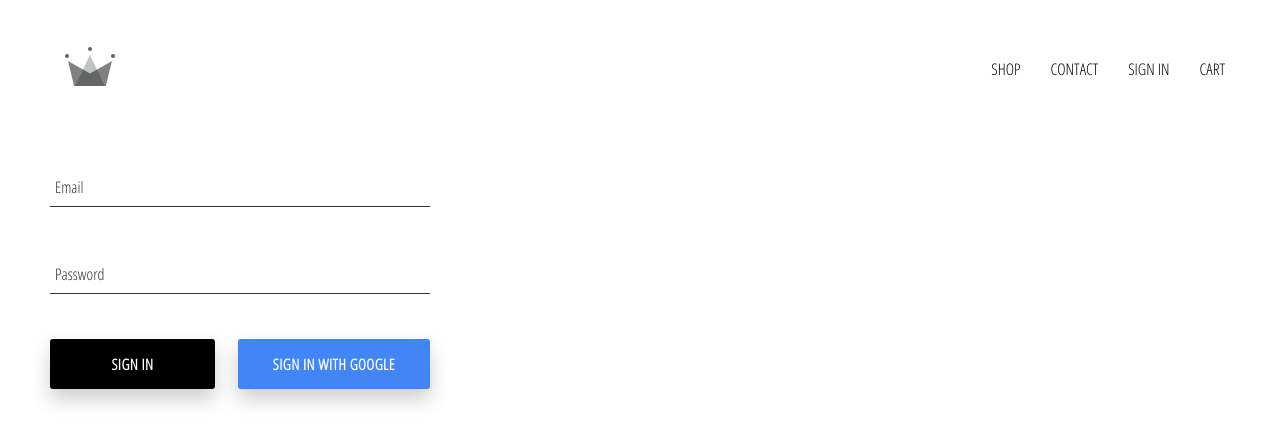
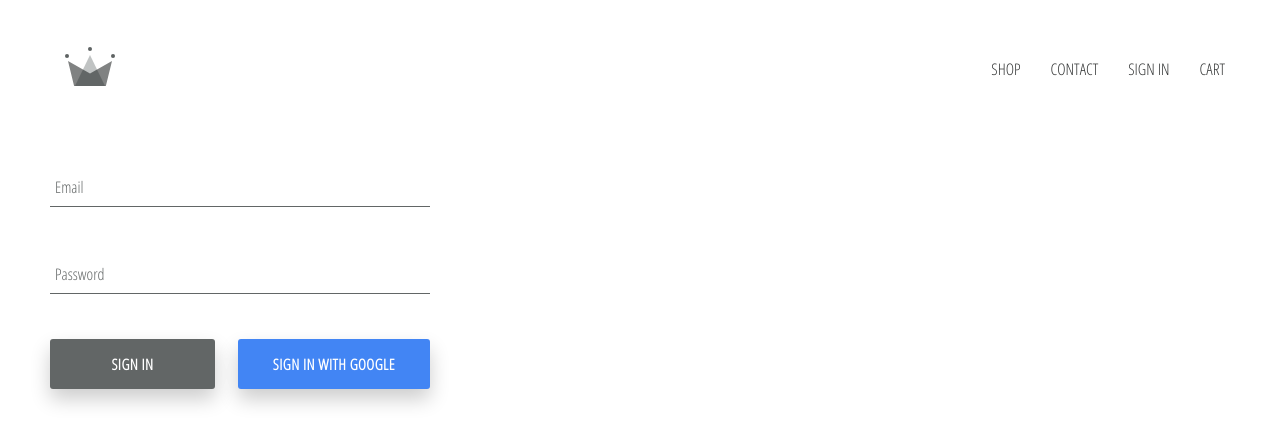
Before and after one commit to mohammadmaninang94/crwn-clothingv5, a React (Create React App) app: page /signin in a window 1280 px wide. Shown: the top 444 px of the page. Built offline with nearby package versions, Linux system fonts and the light colour scheme; no server answers.

Commit message:
storing user data in cloud firestore

```diff
--- a/src/App.js
+++ b/src/App.js
@@ -1,7 +1,7 @@
 import React from 'react';
 import { Switch, Route } from 'react-router-dom';
 
-import { auth } from './firebase/firebase.utils';
+import { auth, createUserProfileDocument } from './firebase/firebase.utils';
 
 import Header from './components/header/header.component';
 import HomePage from './pages/home-page/home-page.component';
@@ -23,9 +23,24 @@ class App extends React.Component {
   unsubscribeFromAuth = null;
 
   componentDidMount() {
-    this.unsubscribeFromAuth = auth.onAuthStateChanged(user => {
-      this.setState({ currentUser: user });
-      console.log(user);
+    this.unsubscribeFromAuth = auth.onAuthStateChanged(async userAuth => {
+      if (userAuth) {
+        const { userSnapshot } = await createUserProfileDocument(userAuth);
+
+        if (userSnapshot.exists) {
+          const userObject = userSnapshot.data();
+
+          this.setState({
+            currentUser: {
+              id: userSnapshot.id,
+              ...userObject
+            }
+          })
+        }
+
+      } else {
+        this.setState({ currentUser: userAuth });
+      }
     });
   }
 
--- a/src/components/custom-button/custom-button.styles.scss
+++ b/src/components/custom-button/custom-button.styles.scss
@@ -11,16 +11,16 @@
   font-family: inherit;
   letter-spacing: 0.5px;
   text-transform: uppercase;
-  background-color: var(--color-black);
+  background-color: var(--color-black-light);
   color: var(--color-white);
-  box-shadow: 0 1rem 2rem rgba(0, 0, 0, 0.2);
+  box-shadow: 0 1rem 2rem rgba(var(--color-black-rgb), 0.2);
   transition: all 0.1s ease-in;
   cursor: pointer;
 
   &:hover,
   &:active {
-    background-color: var(--color-black-light);
-    box-shadow: 0 0.5rem 1rem rgba(0, 0, 0, 0.2);
+    background-color: var(--color-black);
+    box-shadow: 0 0.5rem 1rem rgba(var(--color-black-rgb), 0.2);
   }
 
   &--google {
--- a/src/firebase/firebase.utils.js
+++ b/src/firebase/firebase.utils.js
@@ -17,6 +17,32 @@ const firebaseConfig = {
 firebase.initializeApp(firebaseConfig);
 
 export const auth = firebase.auth();
+export const firestore = firebase.firestore();
+
+export const createUserProfileDocument = async (userAuth, additionalData) => {
+    if (!userAuth) return;
+
+    const userRef = firestore.doc(`users/${userAuth.uid}`); // queryReferece - documentReference
+    const userSnapshot = await userRef.get(); // document snapshot
+    console.log(userSnapshot);
+    if (!userSnapshot.exists) {
+        const { displayName, email } = userAuth;
+        const createdAt = new Date();
+
+        try {
+            await userRef.set({
+                displayName,
+                email,
+                createdAt,
+                ...additionalData
+            })
+        } catch (error) {
+            console.log('error creating user', error.mesasge)
+        }
+    }
+
+    return { userRef, userSnapshot };
+};
 
 var provider = new firebase.auth.GoogleAuthProvider();
 provider.setCustomParameters({
--- a/src/index.scss
+++ b/src/index.scss
@@ -24,8 +24,9 @@ body {
   --color-white: #fff;
   --color-red: rgb(255, 0, 0);
 
-  --color-black: #000;
-  --color-black-light: #333333;
+  --color-black-rgb: 0, 0, 0;
+  --color-black: rgb(49, 51, 51);
+  --color-black-light: rgb(98, 102, 102);
 
   --color-google: rgb(66, 133, 244);
   --color-google-dark: rgb(10, 72, 175);
```
